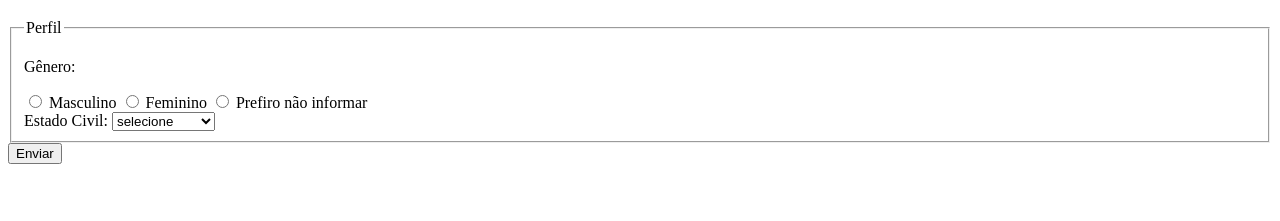
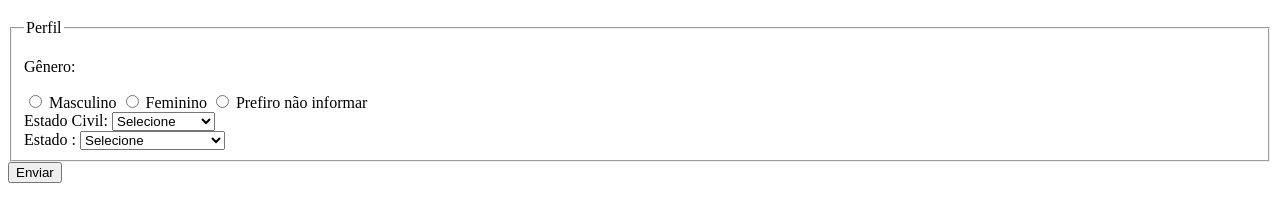
Before and after one commit to MarcusCvl/Forms-de-pesquisa-mcpersonal, a plain HTML site: page index.html in a window 1280 px wide. Shown: the part 61-282 px from the top of the page. Drawn offline with Linux system fonts and the light colour scheme.

Commit message:
adiciona opções de estado

```diff
--- a/index.html
+++ b/index.html
@@ -53,11 +53,45 @@
                 <label for="maritalStatus">Estado Civil:</label>
 
                 <select name="maritalStatus">
-                    <option value="notInformed">selecione</option>
+                    <option value="notInformed">Selecione</option>
                     <option value="Casado">Casado</option>
                     <option value="Solteiro">Solteiro</option>
                     <option value="Divorciado">Divorciado</option>
                     <option value="casado">União estavel</option>
+                </select>
+
+                <br>
+                <label for="userState">Estado :</label>
+
+                <select name="userState">
+                    <option value="notInformed">Selecione</option>
+                    <option value="Acre">Acre</option>
+                    <option value="Alagoas">Alagoas</option>
+                    <option value="Amapá">Amapá</option>
+                    <option value="Amazonas">Amazonas</option>
+                    <option value="Bahia">Bahia</option>
+                    <option value="Ceará">Ceará</option>
+                    <option value="Distrito Federal">Distrito Federal</option>
+                    <option value="Espírito Santo">Espírito Santo</option>
+                    <option value="Goiás">Goiás</option>
+                    <option value="Maranhão">Maranhão</option>
+                    <option value="Mato Grosso">Mato Grosso</option>
+                    <option value="Mato Grosso do Sul">Mato Grosso do Sul</option>
+                    <option value="Minas Gerais">Minas Gerais</option>
+                    <option value="Pará">Pará</option>
+                    <option value="Paraíba">Paraíba</option>
+                    <option value="Paraná">Paraná</option>
+                    <option value="Pernambuco">Pernambuco</option>
+                    <option value="Piauí">Piauí</option>
+                    <option value="Rio de Janeiro">Rio de Janeiro</option>
+                    <option value="Rio Grande do Norte">Rio Grande do Norte</option>
+                    <option value="Rio Grande do Sul">Rio Grande do Sul</option>
+                    <option value="Rondônia">Rondônia</option>
+                    <option value="Roraima">Roraima</option>
+                    <option value="Santa Catarina">Santa Catarina</option>
+                    <option value="São Paulo">São Paulo</option>
+                    <option value="Sergipe">Sergipe</option>
+                    <option value="Tocantins">Tocantins</option>
                 </select>
             </fieldset>
             <button type="submit">Enviar</button>
```
